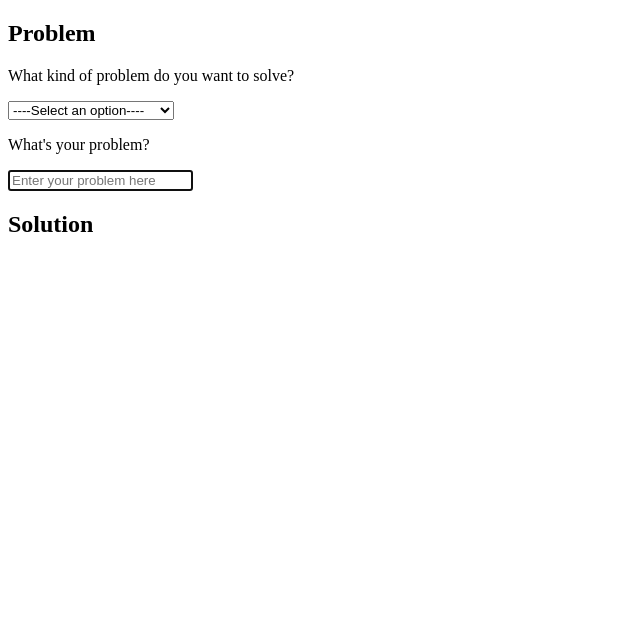
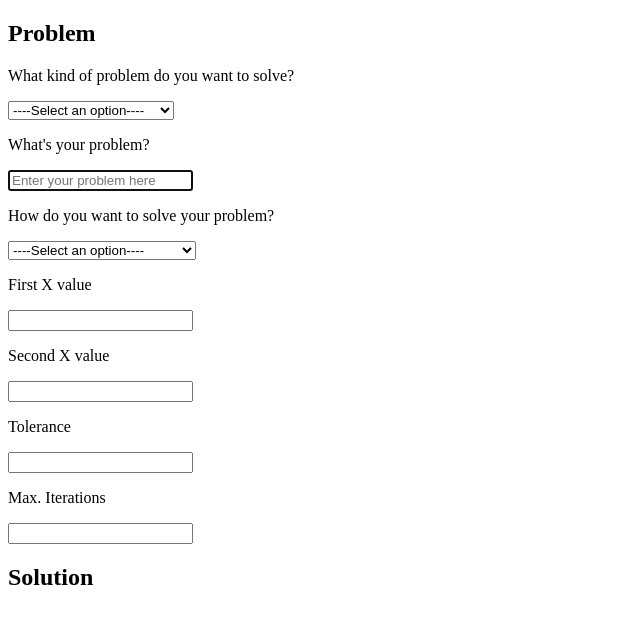
Before and after one commit to CalculaThor/CalculaThor, a website: page gui/Interface.html in a window 1280 px wide. Shown: the whole page, without its empty margins (0-640 px from the left). Drawn offline with Linux system fonts and the light colour scheme.

Commit message:
Problem panel alpha design done

```diff
--- a/gui/Interface.html
+++ b/gui/Interface.html
@@ -7,18 +7,37 @@
 <body>
 <div class="problem_panel">
     <h2>Problem</h2>
-    <div class="problem_type">
+    <div class="problem_tab">
         <p>What kind of problem do you want to solve?</p>
         <select id="type_selector">
             <option value="none" selected="selected">----Select an option----</option>
             <option value="single">Single-variable equation</option>
         </select>
     </div>
-    <div class="problem_definition">
+    <div class="problem_tab">
         <p>What's your problem?</p>
         <input class="problem_def" placeholder="Enter your problem here" id="problem_def" autofocus>
     </div>
-    <div class="data_in">
+    <div class="problem_tab">
+        <p>How do you want to solve your problem?</p>
+        <select id="method_selector">
+            <option value="none" selected="selected">----Select an option----</option>
+            <option value="bisection">Bisection</option>
+            <option value="false_pos">False Position (Regula falsi)</option>
+            <option value="fixed_point">Fixed Point</option>
+            <option value="newton">Newton</option>
+            <option value="secant">Secant</option>
+        </select>
+    </div>
+    <div class="problem_tab">
+        <p>First X value</p>
+        <input type="number">
+        <p>Second X value</p>
+        <input type="number">
+        <p>Tolerance</p>
+        <input type="number">
+        <p>Max. Iterations</p>
+        <input type="number">
 
     </div>
     <p></p>
```
Also changed, not shown: 1 other file.
